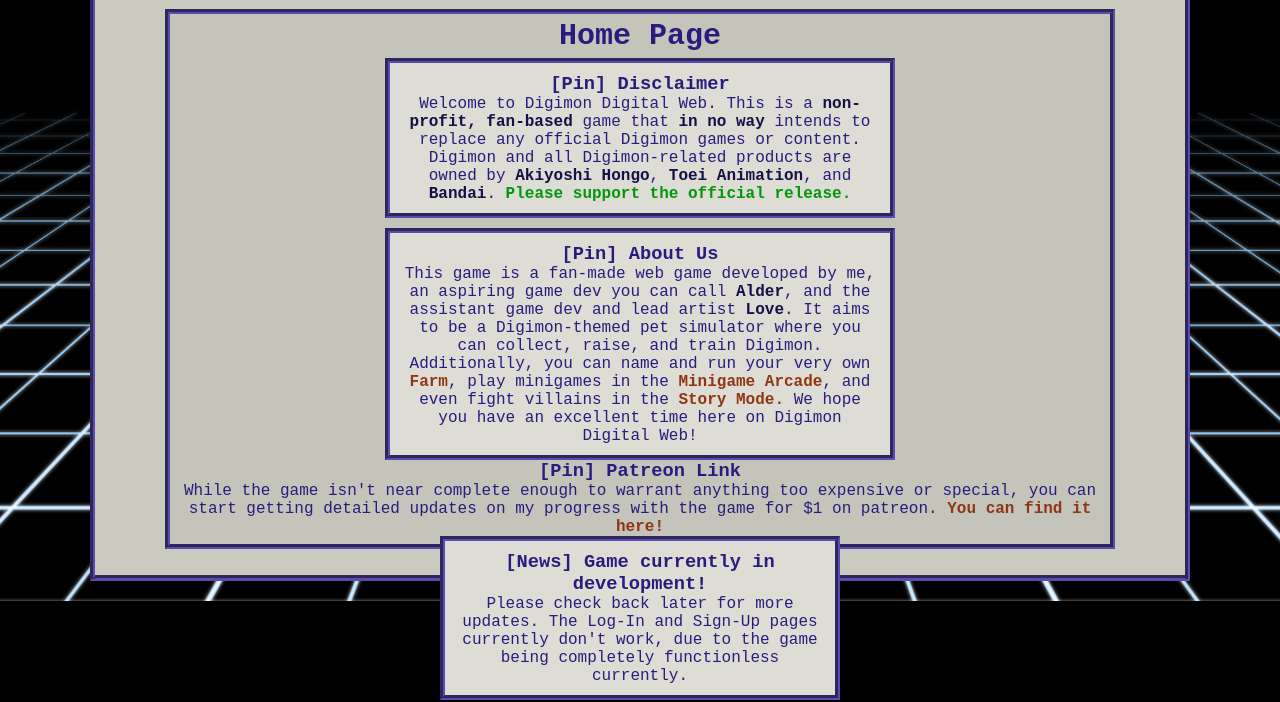
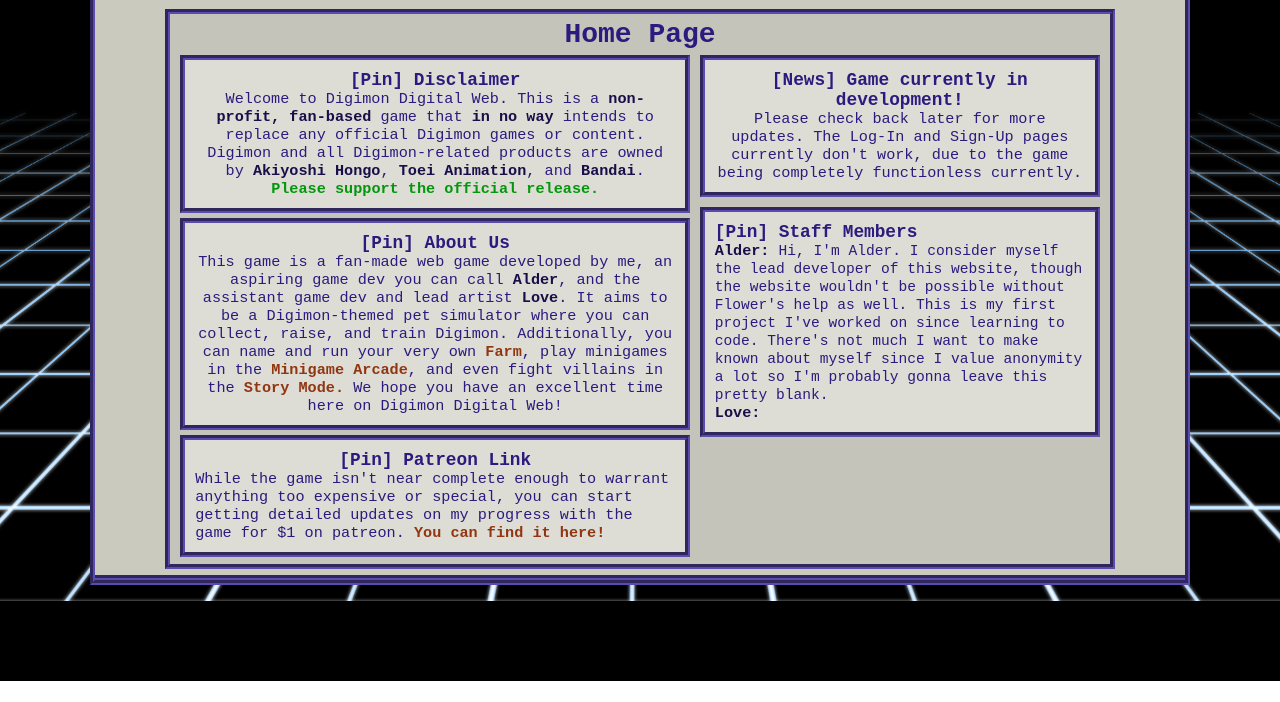
Before and after one commit to DevRenamon-Alder/DevRenamon-Alder.github.io, a plain HTML site: page index.html in a window 1280 px wide. Shown: the part 119-821 px from the top of the page. After the commit the page ends 800 px from the top, so only its background shows below. Drawn offline with Linux system fonts and the light colour scheme.

Commit message:
Add Patreon Link. Yet to Debug

```diff
--- a/css/index.css
+++ b/css/index.css
@@ -20,7 +20,7 @@ a, a::after {
     border: groove hsl(250, 41%, 49%) 5px;
     color: hsl(250, 65%, 30%);
     font-family: 'Courier New', Courier, monospace;
-    height: 700px;
+    height: 80%;
     width: 1100px;
     margin-left: auto;
     margin-right: auto;
@@ -100,12 +100,17 @@ strong {
     font-weight: bolder;
 }
 
+.page-header {
+    font-size: 28px;
+}
+
 .disclaimer {
     border: groove 5px hsl(250, 41%, 49%);
     background-color: hsl(60, 10%, 85%);
+    font-size: .95em;
     margin-left: auto;
     margin-right: auto;
-    margin-bottom: 10px;
+    margin-bottom: 5px;
     padding: 10px;
     width: 510px;
 }
@@ -118,8 +123,10 @@ strong {
 .about-us {
     border: groove 5px hsl(250, 41%, 49%);
     background-color: hsl(60, 10%, 85%);
+    font-size: .95em;
     margin-left: auto;
     margin-right: auto;
+    margin-bottom: 5px;
     padding: 10px;
     width: 510px;
 }
@@ -128,9 +135,25 @@ strong {
     color: hsl(17, 78%, 32%);
 }
 
+.patreon-link {
+    border: groove 5px hsl(250, 41%, 49%);
+    background-color: hsl(60, 10%, 85%);
+    font-size: .95em;
+    margin-left: auto;
+    margin-right: auto;
+    text-align: left;
+    padding: 10px;
+    width: 510px;
+}
+
+.center-patreon {
+    text-align: center;
+}
+
 .news-1 {
     border: groove 5px hsl(250, 41%, 49%);
     background-color: hsl(60, 10%, 85%);
+    font-size: .95em;
     margin-left: auto;
     margin-right: auto;
     margin-bottom: 10px;
@@ -141,6 +164,7 @@ strong {
 .staff {
     border: groove 5px hsl(250, 41%, 49%);
     background-color: hsl(60, 10%, 85%);
+    font-size: .95em;
     margin-left: auto;
     margin-right: auto;
     padding: 10px;
@@ -160,7 +184,7 @@ strong {
     padding: 5px;
     position: relative;
     bottom: 100px;
-    height: 540px;
+    height: 560px;
     width: 950px;
 }
 
--- a/index.html
+++ b/index.html
@@ -45,7 +45,7 @@
         <div id="page-content">
           <section>
             <article>
-              <h1>Home Page</h1>
+              <h1 class="page-header">Home Page</h1>
               <div id="left-side">
                 <div class="disclaimer">
                     <h3>[Pin] Disclaimer</h3>
@@ -55,8 +55,8 @@
                     <h3>[Pin] About Us</h3>
                     <p>This game is a fan-made web game developed by me, an aspiring game dev you can call <strong>Alder</strong>, and the assistant game dev and lead artist <strong>Love</strong>. It aims to be a Digimon-themed pet simulator where you can collect, raise, and train Digimon. Additionally, you can name and run your very own <a class="about-link" href="./farmland.html">Farm</a>, play minigames in the <a class="about-link" href="./minigames.html">Minigame Arcade</a>, and even fight villains in the <a class="about-link" href="./guild-hall.html">Story Mode.</a> We hope you have an excellent time here on Digimon Digital Web!</p>
                 </div>
-                <div class="patreon link">
-                    <h3>[Pin] Patreon Link</h3>
+                <div class="patreon-link">
+                    <h3 class="center-patreon">[Pin] Patreon Link</h3>
                     <p>While the game isn't near complete enough to warrant anything too expensive or special, you can start getting detailed updates on my progress with the game for $1 on patreon. <a href="https://www.patreon.com/Alder_DigiDev">You can find it here!</a></p>
                 </div>
               </div>
```
